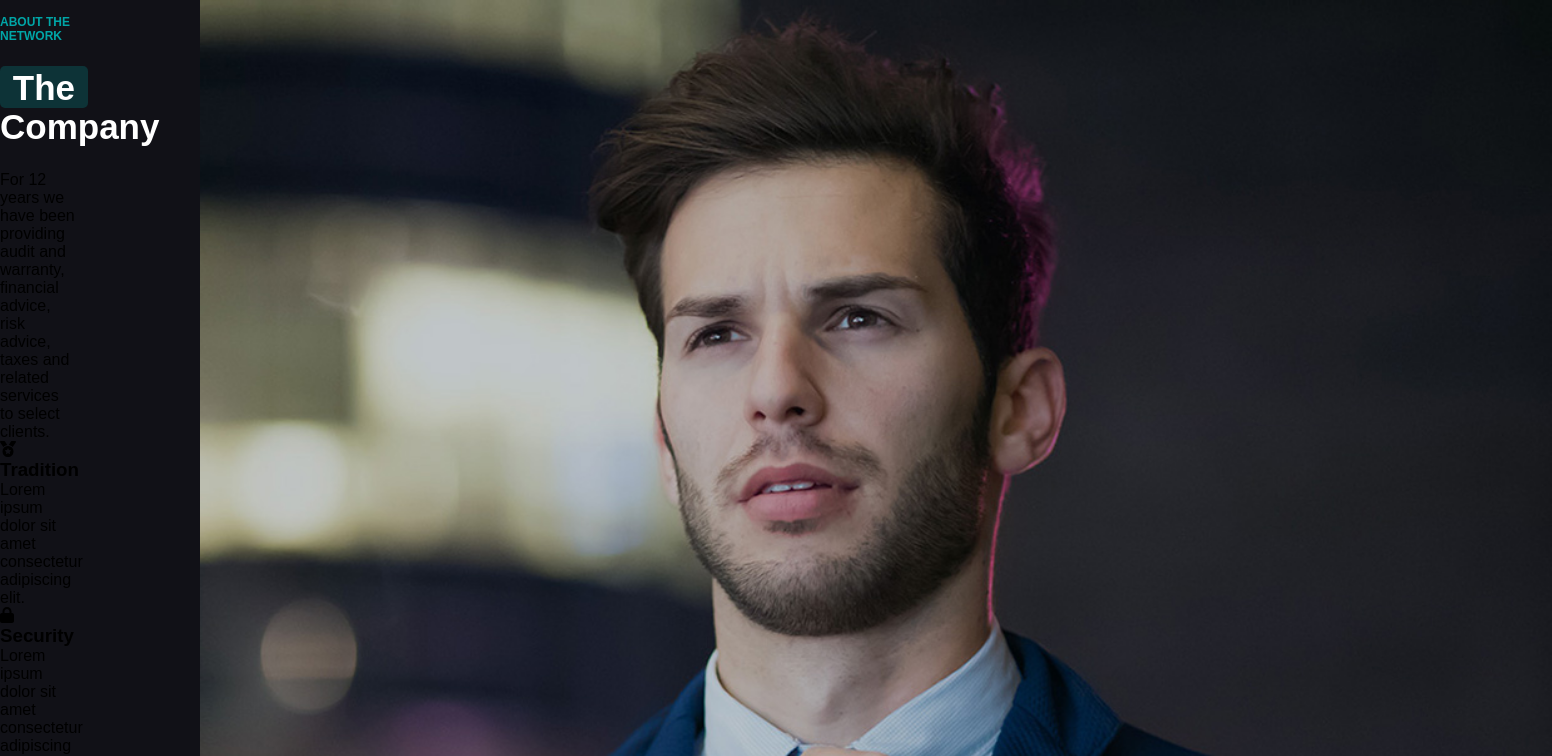
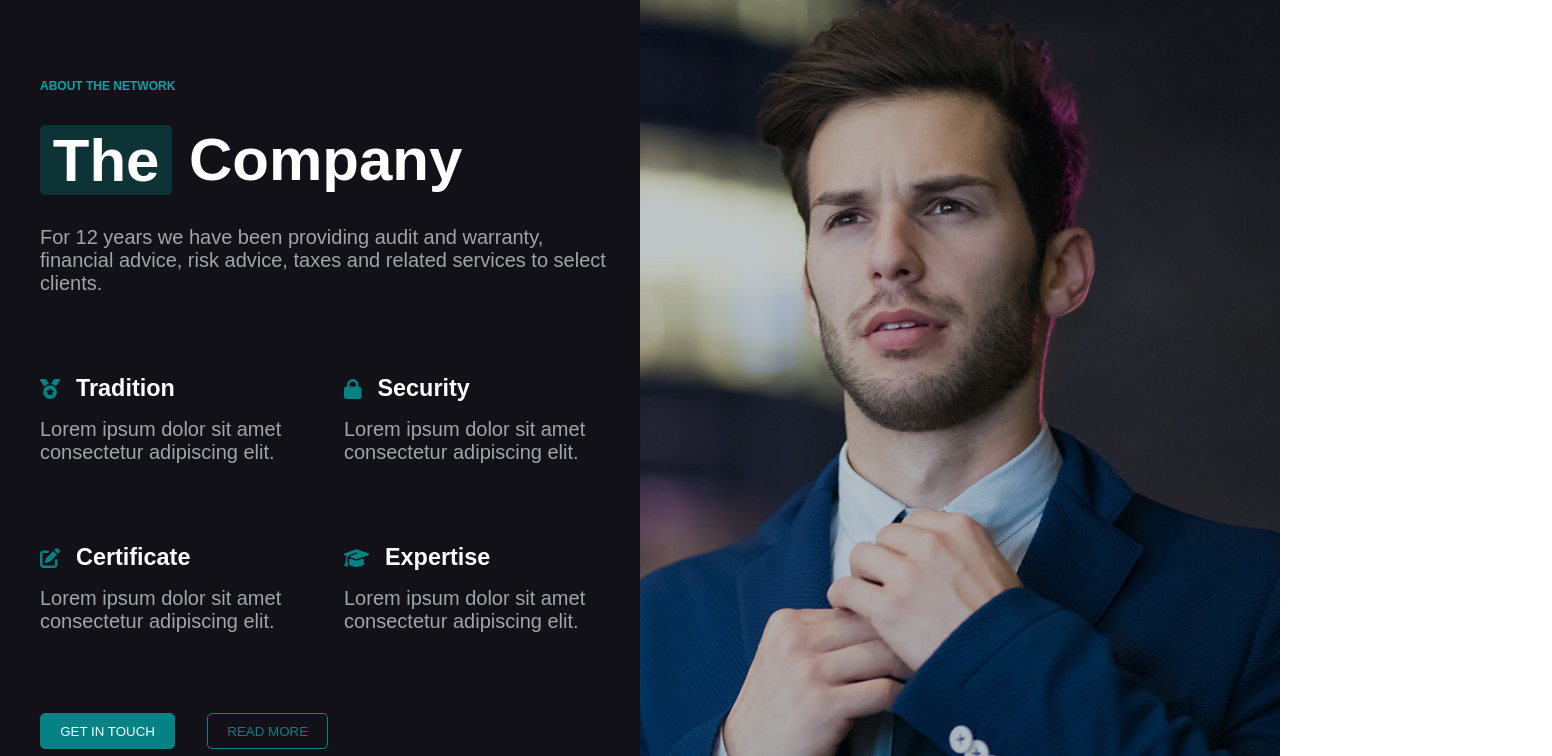
Before and after one commit to isma-91/proj-html-vuejs, a Vue app: page / in a window 1280 px wide. Shown: the part 1938-2694 px from the top of the page, 1552 px wide, since content can reach past the window. Built offline with nearby package versions, Linux system fonts and the light colour scheme; a web font is replaced by a local one.

Commit message:
Add company page

```diff
--- a/src/components/CompanyPage.vue
+++ b/src/components/CompanyPage.vue
@@ -164,8 +164,21 @@ h2 {
       }
     }
 
-    img {
+    .right-side {
+      position:absolute;
+      top: 0;
+      right: 0;
+
       height: 100%;
+      width: 50%;
+
+      object-fit: cover;
+
+      img {
+        height: 100%;
+        width: 100%;
+        object-fit: cover;
+      }
     }
 }
 
@@ -194,6 +207,49 @@ h2 {
 .left-side {
   width: 50%;
 
-  padding: 5rem 1.5rem 5rem 0;
+  padding: 9rem 1.5rem 9rem 0;
+
+    h2{
+      font-size: 60px;
+      margin: 2rem 0;
+    }
+}
+
+.left-side p {
+  color: $primary-text-color;
+  font-size: 20px;
+}
+
+.company-cards-container {
+  display: flex;
+  flex-wrap: wrap;
+  column-gap: 2rem;
+  row-gap: 5rem;
+  padding: 5rem 0;
+  font-size: 20px;
+}
+
+.company-cards {
+  width: calc((100% - 2rem ) / 2);
+}
+
+.company-card-title {
+  display: flex;
+  align-items: center;
+
+  margin-bottom: 1rem;
+
+  color: $primary-color;
+
+  h3 {
+    color: $secondary-color;
+
+    margin-left: 1rem;
+  }
+}
+
+.buttons {
+  display: flex;
+  gap: 2rem;
 }
 </style>
```
